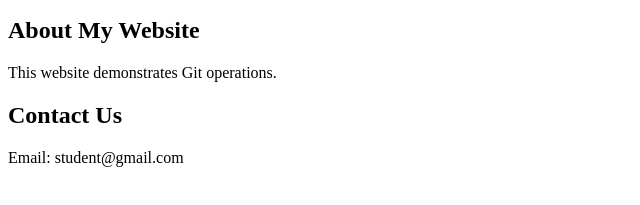
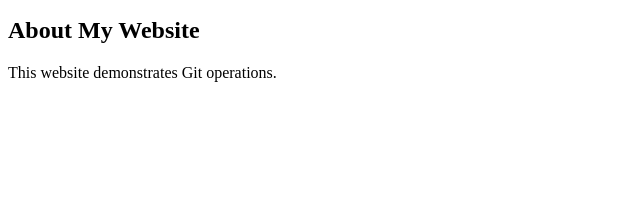
Before and after one commit to sandraharikareddy/Endsem, a plain HTML site: page index.html in a window 1280 px wide. Shown: the part 101-306 px from the top of the page, without its empty margins (0-640 px from the left). Drawn offline with Linux system fonts and the light colour scheme.

Commit message:
Revert "Third commit: Add contact section"
This reverts commit cb27b3abbbcdd41e96b6c5961273c07a3f276e00.

```diff
--- a/index.html
+++ b/index.html
@@ -8,7 +8,5 @@
     <p>This is my first Git project.</p>
 <h2>About My Website</h2>
 <p>This website demonstrates Git operations.</p>
-<h2>Contact Us</h2>
-<p>Email: student@gmail.com</p>
 </body>
 </html>
```
